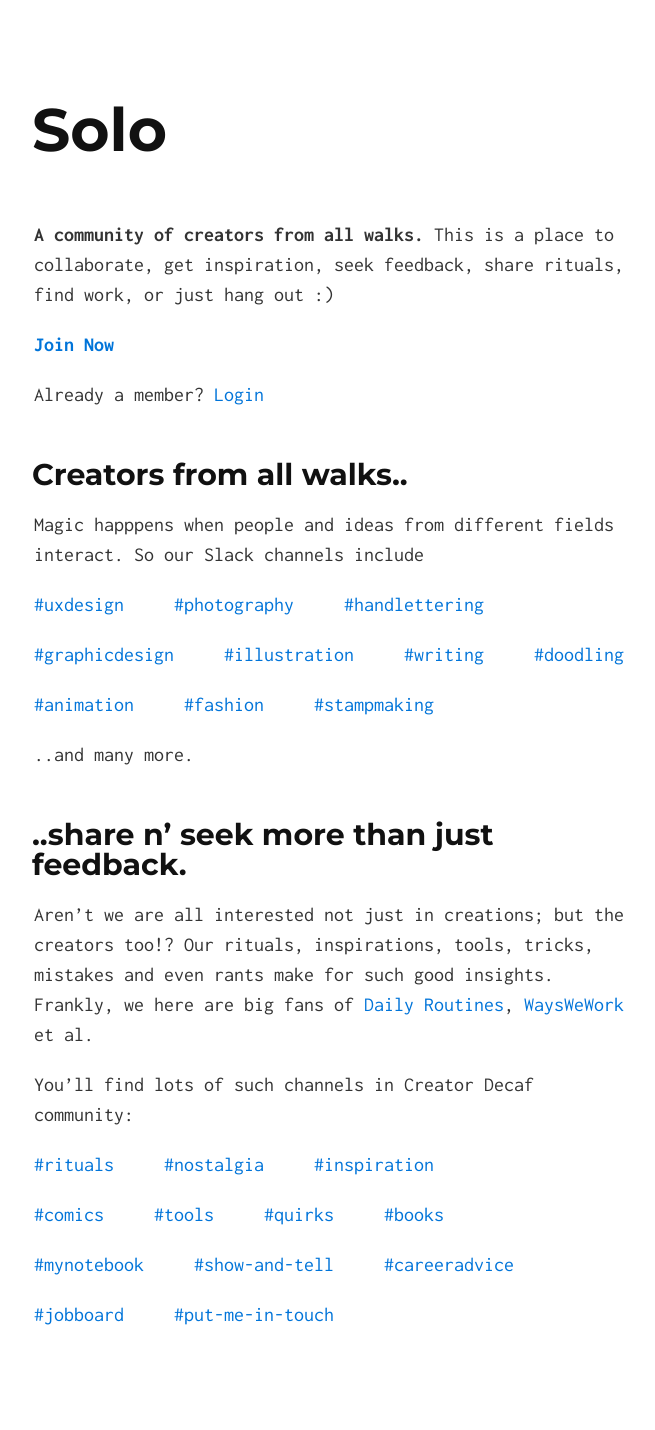
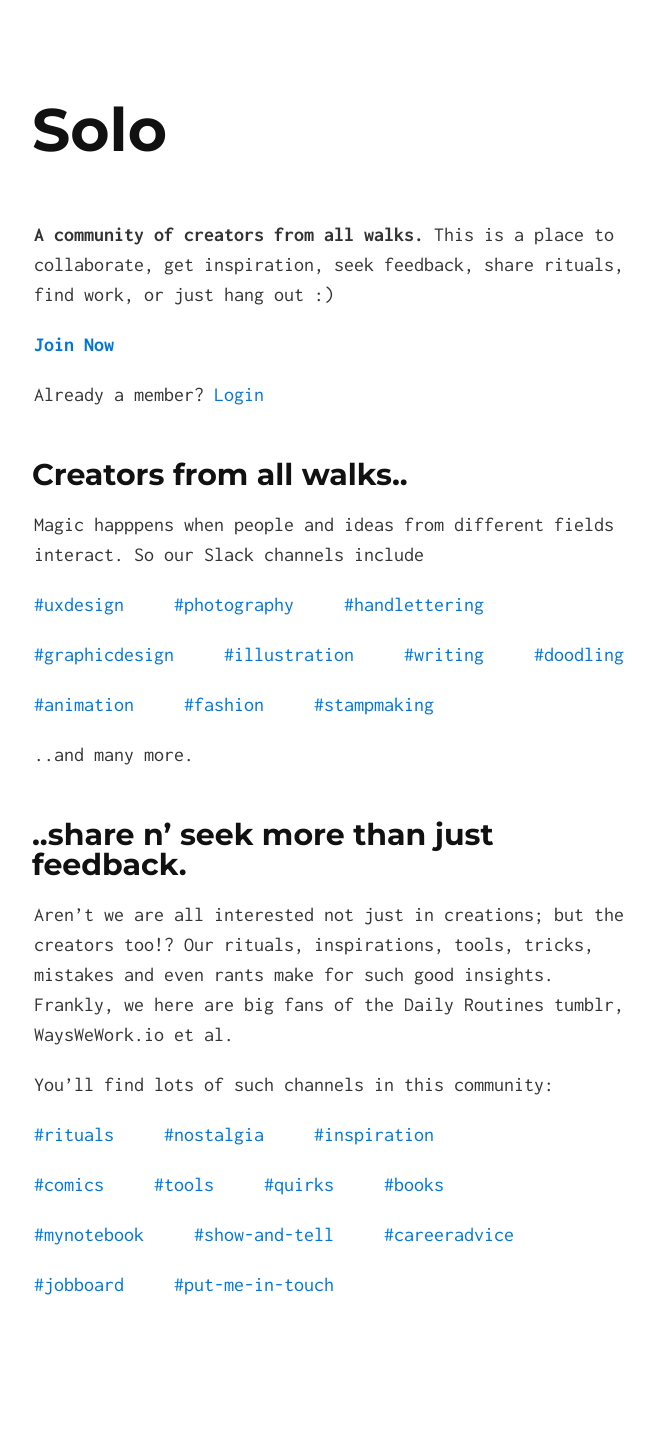
Before and after one commit to pzync/betterIndia, a Jekyll site: the page built from index.md, in a window 1280 px wide. Shown: the whole page, without its empty margins (306-961 px from the left). Built offline with Jekyll 4.4.1, drawn with Linux system fonts in a browser that asks for light colours; after the commit the page ends 1400 px from its top, so only the background shows below that.

Commit message:
Update index.md

```diff
--- a/index.md
+++ b/index.md
@@ -27,10 +27,10 @@
 
 
 ## ..share n' seek more than just feedback.
-Aren't we are all interested not just in creations; but the creators too!? Our rituals, inspirations, tools, tricks, mistakes and even rants make for such good insights. Frankly, we here are big fans of [Daily Routines](http://dailyroutines.typepad.com), [WaysWeWork](http://wayswework.io/) et al.
+Aren't we are all interested not just in creations; but the creators too!? Our rituals, inspirations, tools, tricks, mistakes and even rants make for such good insights. Frankly, we here are big fans of the Daily Routines tumblr, WaysWeWork.io et al.
 
 
-You'll find lots of such channels in Creator Decaf community:
+You'll find lots of such channels in this community:
 
 [#rituals](http://) &nbsp; &nbsp;  [#nostalgia](http://) &nbsp; &nbsp;  [#inspiration](http://)
 
```
